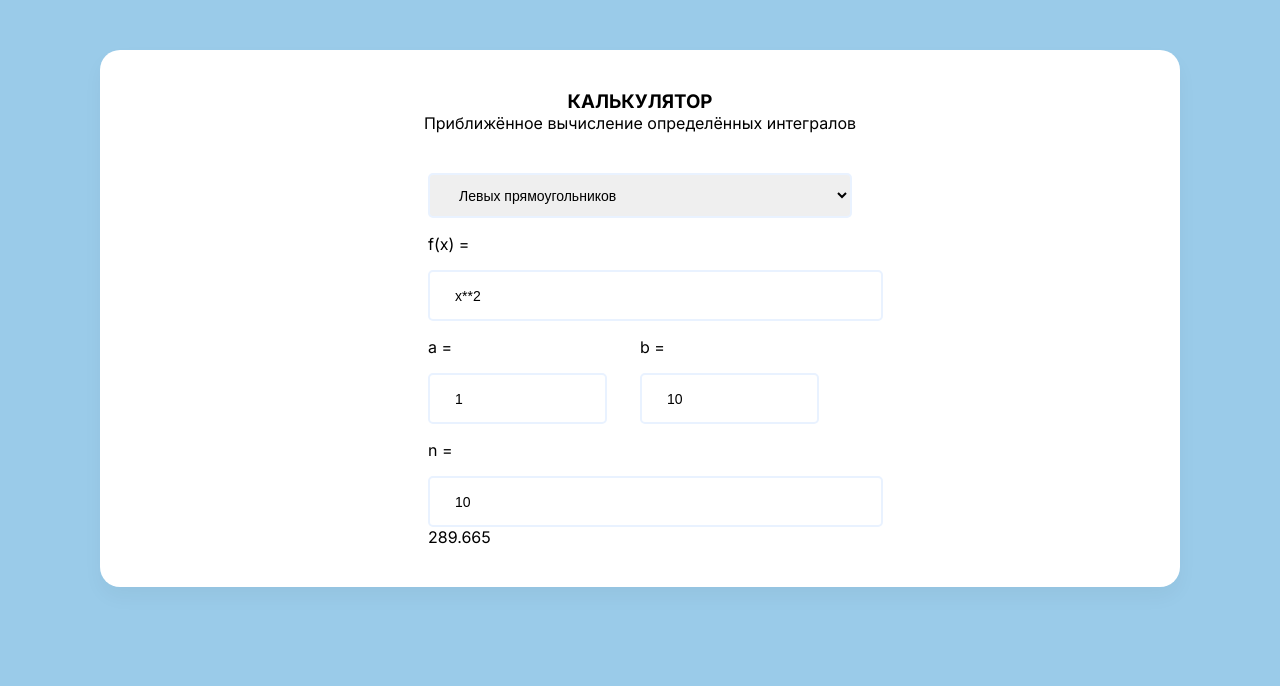
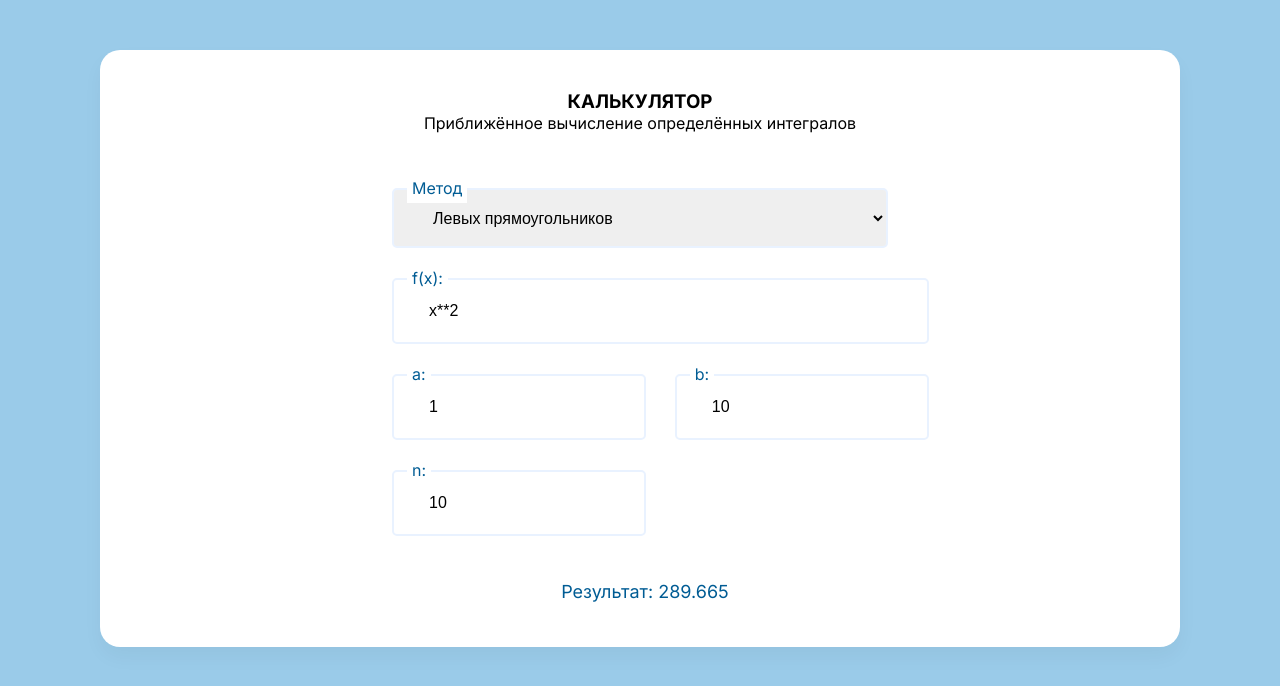
Before and after one commit to Suyukee/define-integral, a React (Create React App) app: page / in a window 1280 px wide. Shown: the top 686 px of the page. Built offline with nearby package versions, Linux system fonts and the light colour scheme; the HTML template or start-up script is replaced by a standard one.

Commit message:
Изменил стили: - Поля формы теперь выглядят красивее, так как их label находится на нужном месте - и по мелочи

```diff
--- a/src/App.js
+++ b/src/App.js
@@ -7,6 +7,8 @@ function App() {
   const [limitA, setLimitA] = useState('1');
   const [limitB, setLimitB] = useState('10');
   const [num, setNum] = useState('10');
+
+  let result = <LeftRectangle f={func} a={limitA} b={limitB} n={num} />;
 
   return (
     <div className="wrapper">
@@ -19,14 +21,16 @@ function App() {
 
 
         <form>
-
-          <select id="method">
-            <option value={1}>Левых прямоугольников</option>
-            <option value={2}>Правых прямоугольников</option>
-          </select>
+          <div className="method">
+            <p>Метод</p>
+            <select>
+              <option value={1}>Левых прямоугольников</option>
+              <option value={2}>Правых прямоугольников</option>
+            </select>
+          </div>
 
           <div className="func">
-            <p>f(x) =</p>
+            <p>f(x):</p>
             <input
               type="text"
               required
@@ -37,7 +41,7 @@ function App() {
 
           <div className="limit">
             <div className="limit-a">
-              <p>a =</p>
+              <p>a:</p>
               <input
                 type="number"
                 required
@@ -47,7 +51,7 @@ function App() {
             </div>
 
             <div className="limit-b">
-              <p>b =</p>
+              <p>b:</p>
               <input
                 type="number"
                 required
@@ -58,7 +62,7 @@ function App() {
           </div>
 
           <div className="num">
-            <p>n =</p>
+            <p>n:</p>
             <input
               type="number"
               required
@@ -80,9 +84,12 @@ function App() {
           <p>{ limitB }</p>
           <p>{ num }</p>
           <p>{ func }</p> */}
-          <div>
+
+          {/* <div>
             <LeftRectangle f={func} a={limitA} b={limitB} n={num} />
-          </div>
+          </div> */}
+
+          <p className="result">Результат: { result }</p>
 
         </form>
 
--- a/src/index.scss
+++ b/src/index.scss
@@ -4,6 +4,11 @@ body {
   -webkit-font-smoothing: antialiased;
   -moz-osx-font-smoothing: grayscale;
   background-color: #9acbe9;
+}
+
+h3,
+p{
+  margin: 0;
 }
 
 .wrapper {
@@ -15,51 +20,71 @@ body {
 }
 
 header {
-  padding: 40px;
+  padding-top: 40px;
   text-align: center;
-
-  h3,
-  p{
-    margin: 0;
-  }
 }
 
 .content {
   display: flex;
   justify-content: center;
-  padding: 0 40px 40px 40px;
+  padding: 40px;
 
-  h1 {
+  p {
     margin: 0;
+    margin-left: 15px;
+    padding: 5px;
+    position: absolute;
+    color: rgb(0, 92, 148);
+    background-color: #fff;
+  }
+
+  .limit {
+    width: 100%;
+    display: flex;
+    justify-content: space-between;
+
+    .limit-a,
+    .limit-b {
+      width: 43%;
+    }
+  }
+
+  .num {
+    width: 43%;
+  }
+
+  .result {
+    display: flex;
+    justify-content: center;
+    width: 100%;
+    padding-top: 30px;
+    position: static;
+    margin: 0;
+    font-size: 18px;
   }
 }
 
 input,
 select {
-  height: 45px;
+  height: 60px;
   width: 100%;
-  font-size: 14px;
-  line-height: 16px;
-  padding-left: 25px;
+  font-size: 16px;
+  padding-left: 35px;
+  margin: 15px 0;
 
   border: 2px solid #e9f2ff;
   border-radius: 5px;
 }
 
-.slider {
-  display: flex;
-
-  span {
-    font-size: 20px;
-    padding: 12px 0 0 20px;
-  }
+option:checked {
+  background-color: #9acbe9;
 }
 
-.limit {
-  display: flex;
-  justify-content: space-around;
+// .slider {
+//   display: flex;
 
-  input {
-    width: 70%;
-  }
-}
+//   span {
+//     font-size: 20px;
+//     padding: 12px 0 0 20px;
+//   }
+// }
```
Also changed, not shown: 1 other file (tests, documents, lock files or other folders).
